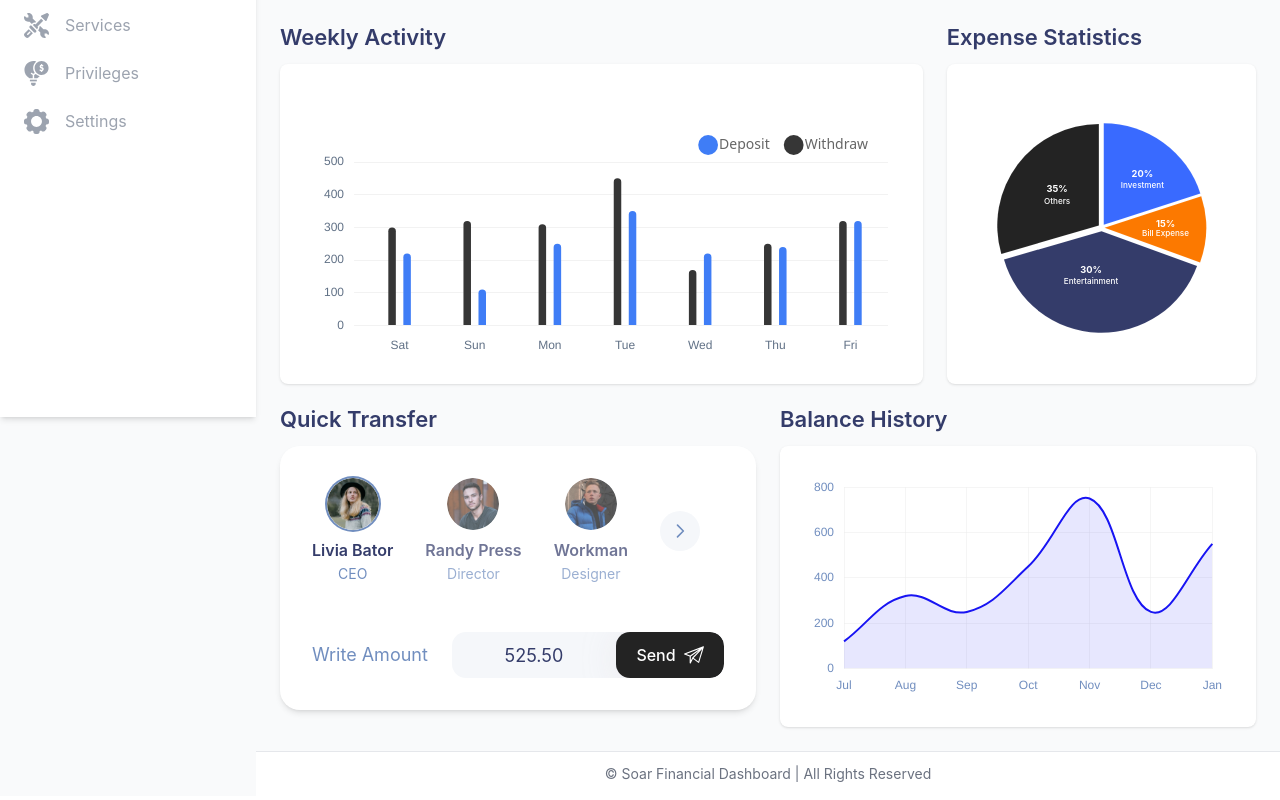
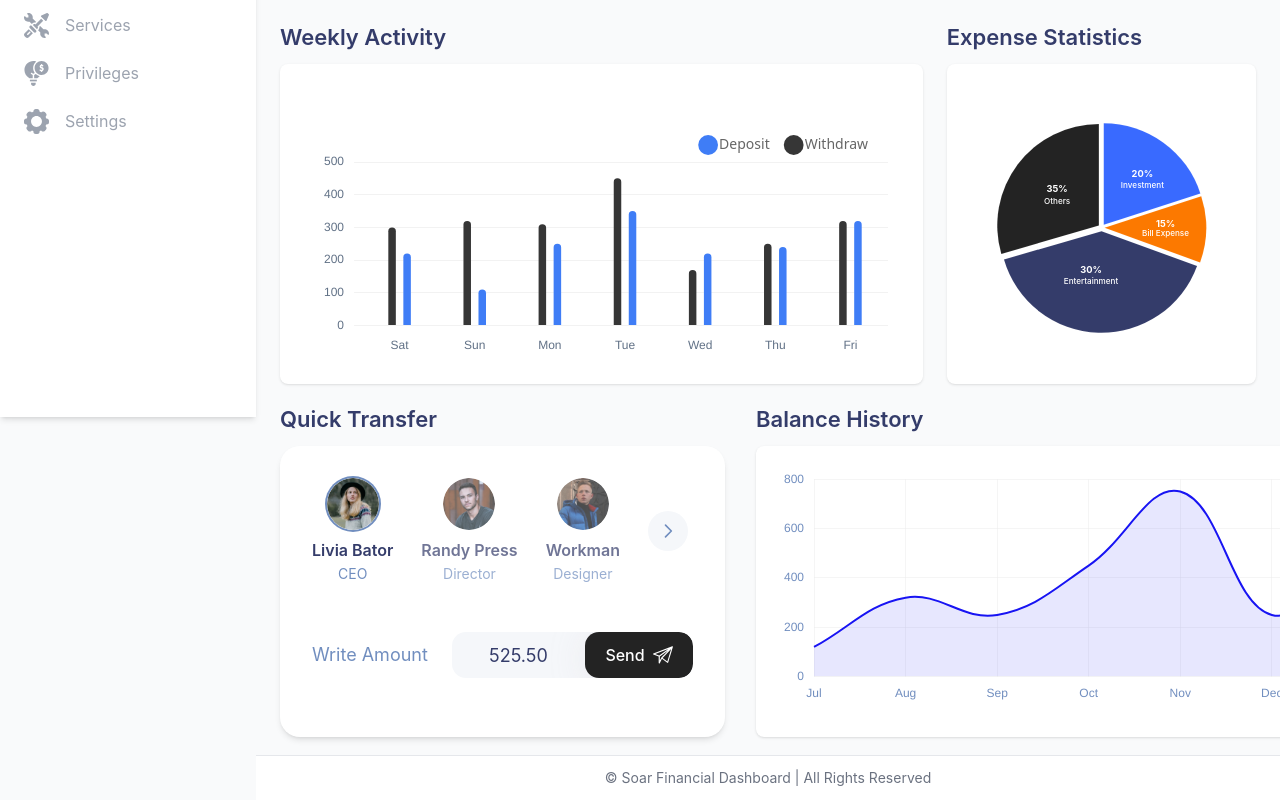
Before and after one commit to prathmesh3235/Financial-Dashboard-Application, a React (Create React App) app: page / in a window 1280 px wide. Shown: the part 383-1183 px from the top of the page. Built offline with nearby package versions, Linux system fonts and the light colour scheme.

Commit message:
Enhanced layout and styling for BalanceHistory and QuickTransfer components; added padding and adjusted heights for better visual consistency.

```diff
--- a/src/components/dashboard/BalanceHistory.js
+++ b/src/components/dashboard/BalanceHistory.js
@@ -101,6 +101,14 @@ const BalanceHistory = () => {
         },
       },
     },
+    layout: {
+      padding: {
+        top: 10,
+        right: 10,
+        bottom: 10,
+        left: 10
+      }
+    },
     interaction: {
       intersect: false,
       mode: 'index',
@@ -120,13 +128,20 @@ const BalanceHistory = () => {
     })),
   } : null;
 
-  if (loading) return <LoadingState type="chart" />;
+  if (loading) return (
+    <div className="h-[323px]">
+      <h2 className="text-[22px] font-semibold text-[#343C6A] leading-none mb-4">Balance History</h2>
+      <div className="rounded-lg p-4 md:bg-white md:shadow h-[291px]">
+        <LoadingState type="chart" />
+      </div>
+    </div>
+  );
 
   if (error) {
     return (
-      <div>
+      <div className="h-[323px]">
         <h2 className="text-[22px] font-semibold text-[#343C6A] leading-none mb-4">Balance History</h2>
-        <div className="rounded-lg p-4 md:bg-white md:shadow">
+        <div className="rounded-lg p-4 md:bg-white md:shadow h-[291px]">
           <p className="text-red-500">{error}</p>
         </div>
       </div>
@@ -134,10 +149,10 @@ const BalanceHistory = () => {
   }
 
   return (
-    <div>
+    <div className="h-[323px] ">
       <h2 className="text-[22px] font-semibold text-[#343C6A] leading-none mb-4">Balance History</h2>
-      <div className="rounded-lg p-4 sm:p-6 md:bg-white md:shadow overflow-hidden w-full">
-        <div className="h-[200px] sm:h-[233px]">
+      <div className="rounded-lg p-4 md:bg-white md:shadow overflow-hidden w-full lg: h-[291px]">
+        <div className="h-full -mx-2">
           {modifiedChartData && <Line options={options} data={modifiedChartData} />}
         </div>
       </div>
--- a/src/components/dashboard/QuickTransfer.js
+++ b/src/components/dashboard/QuickTransfer.js
@@ -165,9 +165,9 @@ const QuickTransfer = () => {
   }, [successMessage]);
 
   if (loading) return (
-    <div>
+    <div className="h-[323px]">
       <h2 className="text-[22px] font-semibold text-[#343C6A] leading-none mb-4">Quick Transfer</h2>
-      <div className="rounded-3xl p-6 md:bg-white md:shadow-md h-[320px] overflow-hidden">
+      <div className="rounded-3xl p-6 md:bg-white md:shadow-md h-[291px] overflow-hidden">
         <LoadingState type="card" />
       </div>
     </div>
@@ -175,9 +175,9 @@ const QuickTransfer = () => {
 
   if (error && !successMessage) {
     return (
-      <div>
+      <div className="h-[323px]">
         <h2 className="text-[22px] font-semibold text-[#343C6A] leading-none mb-4">Quick Transfer</h2>
-        <div className="rounded-3xl p-6 md:bg-white md:shadow-md h-[320px] overflow-hidden">
+        <div className="rounded-3xl p-6 md:bg-white md:shadow-md h-[291px] overflow-hidden">
           <p className="text-red-500">{error}</p>
         </div>
       </div>
@@ -185,11 +185,12 @@ const QuickTransfer = () => {
   }
 
   return (
-    <div>
+    <div className="h-[323px]">
       <h2 className="text-[22px] font-semibold text-[#343C6A] leading-none mb-4">Quick Transfer</h2>
 
       <div
-        className="rounded-[20px] p-4 sm:p-8 sm:bg-white sm:shadow-md overflow-hidden relative w-full"
+        className="rounded-[20px] p-4 sm:p-8 sm:bg-white sm:shadow-md overflow-hidden relative w-full h-[291px]"
+        style={{ maxWidth: '445px' }}
       >
         {successMessage && (
           <div className="bg-[#E8F2EE] text-[#1A9882] p-3 px-4 text-sm absolute top-0 left-0 right-0 z-10">
@@ -206,7 +207,7 @@ const QuickTransfer = () => {
         <div className="flex flex-col space-y-8 sm:space-y-12">
           {/* Contact selection section */}
           <div className="flex flex-col sm:flex-row sm:items-center justify-between">
-            <div className="flex items-center gap-4 sm:gap-8 mb-4 sm:mb-0">
+            <div className="flex items-center gap-4 sm:gap-7 mb-4 sm:mb-0">
               {contacts.map((contact) => (
                 <ContactItem
                   key={contact.id}
--- a/src/pages/Dashboard.js
+++ b/src/pages/Dashboard.js
@@ -28,11 +28,11 @@ const Dashboard = () => {
       </div>
 
       {/* Bottom row with fixed widths - 40px gap to match grid width */}
-      <div className="mt-6 grid grid-cols-1 lg:grid-cols-2 gap-6">
-        <div>
+      <div className="mt-6 grid grid-cols-1 lg:grid-cols-2 gap-2">
+        <div className="lg:max-w-[445px] w-full">
           <QuickTransfer />
         </div>
-        <div>
+        <div className="lg:w-[635px] w-full -ml-4">
           <BalanceHistory />
         </div>
       </div>
```
